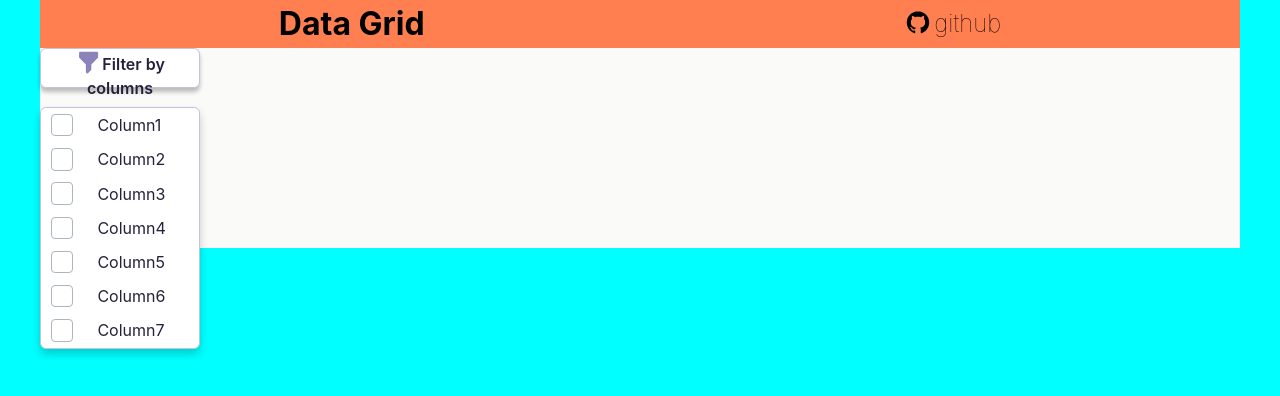
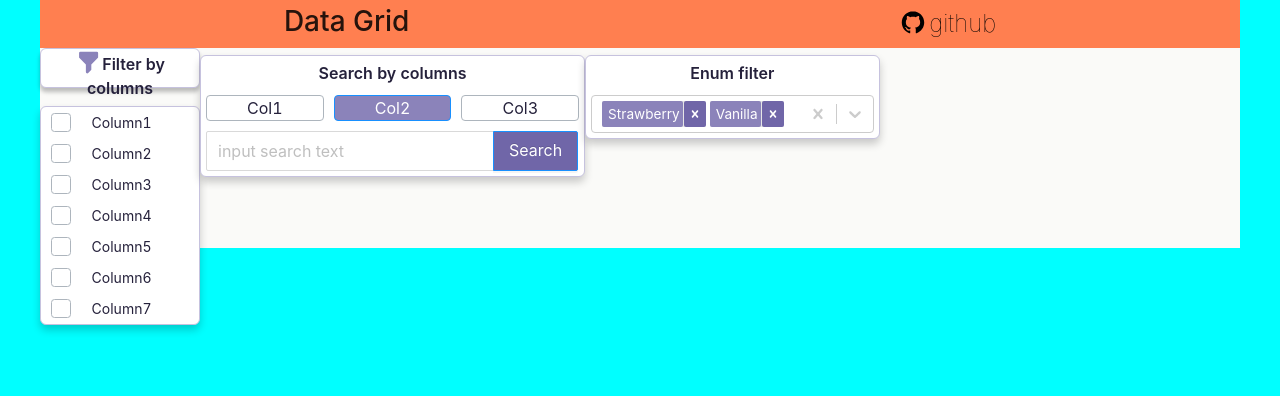
Before and after one commit to scientist26/datagrid, a React (Create React App) app: page / in a window 1280 px wide. Shown: the top 396 px of the page. Built offline with nearby package versions, Linux system fonts and the light colour scheme.

Commit message:
feat: add EnumFilter and SearchText component

```diff
--- a/package.json
+++ b/package.json
@@ -6,11 +6,13 @@
     "@testing-library/jest-dom": "^5.11.6",
     "@testing-library/react": "^11.2.2",
     "@testing-library/user-event": "^12.6.0",
+    "antd": "^4.9.4",
     "node-sass": "^4.14.1",
     "react": "^17.0.1",
     "react-dom": "^17.0.1",
     "react-icons": "^4.1.0",
     "react-scripts": "4.0.1",
+    "react-select": "^3.1.1",
     "web-vitals": "^0.2.4"
   },
   "scripts": {
--- a/src/components/ColumnMenu/ColumnMenu.scss
+++ b/src/components/ColumnMenu/ColumnMenu.scss
@@ -21,10 +21,11 @@ $colorHoverActive:#b3d7ff;
 .custom-checkbox+label {
   display: inline-flex;
   align-items: center;
-  margin-left: 10px;
-  padding: 5px 0;
+  width: 100%;
+  padding: 5px 10px;
   color: #25213B;
   user-select: none;
+  transition: 0.2s;
 }
 
 .custom-checkbox+label::before {
@@ -52,11 +53,17 @@ $colorHoverActive:#b3d7ff;
 .custom-checkbox:not(:disabled):not(:checked)+label:hover::before {
   border-color: $colorHoverActive;
 }
+
+.custom-checkbox+label:hover {
+background-color: #e9ecef;
+}
+
 /* стили для активного состояния чекбокса (при нажатии на него) */
 .custom-checkbox:not(:disabled):active+label::before {
   background-color:$colorHoverActive;
   border-color: $colorHoverActive;
 }
+
 /* стили для чекбокса, находящегося в фокусе */
 .custom-checkbox:focus+label::before {
   box-shadow: 0 0 0 0.1rem rgba(0, 123, 255, 0.25);
--- /dev/null
+++ b/src/components/EnumFilter/EnumFilter.js
@@ -0,0 +1,34 @@
+import React from 'react';
+import Select from 'react-select';
+import makeAnimated from 'react-select/animated';
+const animatedComponents = makeAnimated();
+
+import './EnumFilter.scss';
+const options = [
+  { value: 'chocolate', label: 'Chocolate' },
+  { value: 'strawberry', label: 'Strawberry' },
+  { value: 'vanilla', label: 'Vanilla' },
+];
+
+// const className = 'react-select-container';
+
+const EnumFilter = () => {
+  return (
+    <div className="enum-filter">
+      <p className="enum-filter__title">Enum filter</p>
+      <div className="enum-filter__input">
+        <Select
+          className="enum-filter__select"
+          classNamePrefix="enum-select"
+          closeMenuOnSelect={false}
+          components={animatedComponents}
+          defaultValue={[options[1], options[2]]}
+          isMulti
+          options={options}
+        />
+      </div>
+    </div>
+  );
+};
+
+export default EnumFilter;
--- /dev/null
+++ b/src/components/EnumFilter/EnumFilter.scss
@@ -0,0 +1,57 @@
+$text-color: #25213B;
+$background-color: #8B83BA;
+$border-color: #1890ff;
+
+.enum-filter {
+  height: fit-content;
+  margin-top: 7px;
+  background: #FFFFFF;
+  border: 1px solid #C6C2DE;
+  box-sizing: border-box;
+  box-shadow: 0px 5px 8px rgba(0, 0, 0, 0.2);
+  border-radius: 6px;
+  font-size: 1rem;
+  color: $text-color;
+  .enum-filter__title {
+    padding: 5px 0;
+    text-align: center;
+    font-weight: 600;
+    font-size: 1rem;
+    color: $text-color;
+  }
+  .enum-filter__input {
+    margin: 5px;
+  }
+  .enum-filter__select {
+    min-width: 130px;
+  }
+}
+
+.enum-select__multi-value__label {
+  color:  #FFFFFF !important;
+  background-color: $background-color;
+}
+
+.enum-select__multi-value__remove {
+  background-color:#7066a8 !important;
+  margin-left: 1px;
+  & svg {
+    color:#FFFFFF;
+  }
+  &:hover {
+    background-color: $background-color !important;
+  }
+}
+
+.enum-select__control {
+  &.enum-select__control--is-focused {
+    box-shadow: 0 0 0 2px rgba(24,144,255,0.2) !important;
+    border-color: $border-color !important;
+  }
+  &.enum-select__control--menu-is-open {
+    border-color: $border-color !important;
+  }
+  &.enum-select__control:hover {
+    border-color: $border-color !important;
+  }
+}
--- /dev/null
+++ b/src/components/EnumFilter/index.js
@@ -0,0 +1,2 @@
+import EnumFilter from './EnumFilter';
+export default EnumFilter;
--- /dev/null
+++ b/src/components/SearchText/SearchText.js
@@ -0,0 +1,67 @@
+import React from 'react';
+import { Input } from 'antd';
+// import 'antd/dist/antd.css';
+
+const { Search } = Input;
+import './SearchText.scss';
+
+const SearchText = () => {
+  return (
+    <div className="search-text">
+      <p className="search-text__title">Search by columns</p>
+      <div className="search-text__columns">
+        <div className="search-text__type">Col1</div>
+        <div className="search-text__type search-text__type--checked">Col2</div>
+        <div className="search-text__type">Col3</div>
+      </div>
+      <div className="search-text__input">
+        <Search
+          placeholder="input search text"
+          allowClear
+          enterButton="Search"
+          size="large"
+          backgroundColr="#25213B"
+          onSearch={onSearch}
+        />
+      </div>
+    </div>
+  );
+};
+
+export default SearchText;
+
+const onSearch = (value) => console.log(value);
+
+// ReactDOM.render(
+//   <>
+//     <Search placeholder="input search text" onSearch={onSearch} style={{ width: 200 }} />
+//     <Search
+//       placeholder="input search text"
+//       allowClear
+//       onSearch={onSearch}
+//       style={{ width: 200, margin: '0 10px' }}
+//     />
+//     <br />
+//     <br />
+//     <Search placeholder="input search text" onSearch={onSearch} enterButton />
+//     <br />
+//     <br />
+//     <Search
+//       placeholder="input search text"
+//       allowClear
+//       enterButton="Search"
+//       size="large"
+//       onSearch={onSearch}
+//     />
+//     <br />
+//     <br />
+//     <Search
+//       placeholder="input search text"
+//       enterButton="Search"
+//       size="large"
+//       suffix={suffix}
+//       onSearch={onSearch}
+//     />
+//   </>,
+//   mountNode,
+// );
--- /dev/null
+++ b/src/components/SearchText/SearchText.scss
@@ -0,0 +1,60 @@
+$text-color: #25213B;
+$background-color: #8B83BA;
+
+.search-text {
+  height: fit-content;
+  margin-top: 7px;
+  background: #FFFFFF;
+  border: 1px solid #C6C2DE;
+  box-sizing: border-box;
+  box-shadow: 0px 5px 8px rgba(0, 0, 0, 0.2);
+  border-radius: 6px;
+  font-size: 1rem;
+  color: $text-color;
+  .search-text__input {
+    margin: 5px;
+  }
+}
+
+.search-text__title {
+  padding: 5px 0;
+  text-align: center;
+  font-weight: 600;
+  font-size: 1rem;
+  color: $text-color;
+}
+
+.search-text__columns {
+  display: flex;
+  justify-content: space-around;
+  .search-text__type {
+    width: 100%;
+    padding: 0 5px;
+    margin: 5px;
+    border: 1px solid #adb5bd;
+    border-radius: 0.25em;
+    text-align: center;
+    color: $text-color;
+    transition: 0.2s;
+    &:hover {
+      cursor: pointer;
+      background-color: #e9ecef;
+      border-color: #b3d7ff;
+    }
+    &.search-text__type--checked {
+      color: white;
+      background-color: $background-color;
+      border-color: #1890ff;
+    }
+  }
+}
+
+.ant-btn-primary {
+  background-color: #7066a8;
+  &:hover {
+    background-color: $background-color;
+  }
+  &:focus {
+    background-color: $background-color;
+  }
+}
--- /dev/null
+++ b/src/components/SearchText/index.js
@@ -0,0 +1,2 @@
+import SearchText from './SearchText';
+export default SearchText;
--- a/src/components/SettingPanel/SettingPanel.js
+++ b/src/components/SettingPanel/SettingPanel.js
@@ -2,17 +2,21 @@ import React from 'react';
 import './SettingPanel.scss';
 import { HiFilter } from 'react-icons/hi';
 import ColumnMenu from '../ColumnMenu';
+import SearchText from '../SearchText';
+import EnumFilter from '../EnumFilter';
 
 const SettingPanel = () => {
   return (
     <div className="setting">
       <div className="columns-type">
         <button className="columns-type__btn">
-          <HiFilter size="1.7rem" color="#8B83BA" className="columns-type__svg" />
+          <HiFilter size="1.7rem" className="columns-type__svg" />
           <span>Filter by columns</span>
         </button>
         <ColumnMenu />
       </div>
+      <SearchText />
+      <EnumFilter />
     </div>
   );
 };
--- a/src/components/SettingPanel/SettingPanel.scss
+++ b/src/components/SettingPanel/SettingPanel.scss
@@ -1,19 +1,24 @@
+%external-design {
+  background: #FFFFFF;
+  border: 1px solid #C6C2DE;
+  box-sizing: border-box;
+  box-shadow: 0px 4px 4px rgba(0, 0, 0, 0.25);
+  border-radius: 6px;
+}
+
 .setting {
   max-width: 1200px;
   margin: 0 auto;
   background-color: rgb(250, 250, 248);
   height: 200px;
+
+  display: flex;
 }
-
 
 .columns-type__btn {
   width: 160px;
   height: 40px;
-  background: #FFFFFF;
-  border: 1px solid #C6C2DE;
-  box-sizing: border-box;
-  box-shadow: 0px 4px 4px rgba(0, 0, 0, 0.25);
-  border-radius: 6px;
+  @extend %external-design;
   span {
     font-weight: 600;
     font-size: 1rem;
@@ -21,6 +26,7 @@
   }
   .columns-type__svg{
     vertical-align: bottom;
+    color: #8B83BA;
   }
   &:active {
     transform: translateY(1px);
@@ -32,9 +38,3 @@
     background-color: inherit;
   }
 }
-
-.columns-type__option {
-  width: 100px;
-  height: 200px;
-  background-color: lawngreen;
-}
--- a/src/index.js
+++ b/src/index.js
@@ -1,5 +1,6 @@
 import React from 'react';
 import ReactDOM from 'react-dom';
+import 'antd/dist/antd.css';
 import './index.scss';
 import App from './components/App';
 
```
Also changed, not shown: 2 other files (tests, documents, lock files or other folders).
